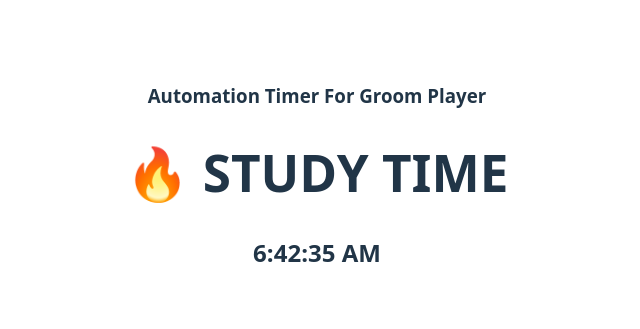
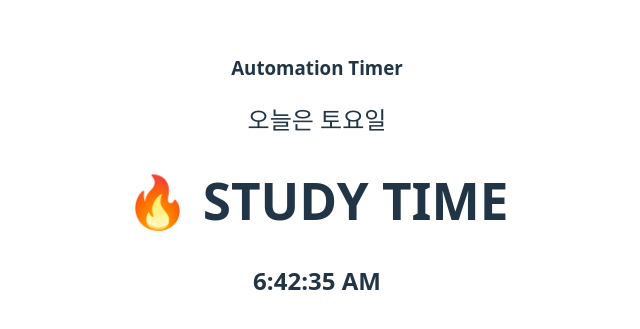
Before and after one commit to lisarnjs/auto-break-time-checker, a React (Vite) app: page / in a window 1280 px wide. Shown: the part 223-552 px from the top of the page, without its empty margins (323-963 px from the left). Built offline with nearby package versions, Linux system fonts and the light colour scheme.

Commit message:
feat: 요일 기능 추가

```diff
--- a/src/App.jsx
+++ b/src/App.jsx
@@ -4,7 +4,8 @@ import "./App.css";
 function App() {
   const [currentTime, setCurrentTime] = useState(new Date());
   const [status, setStatus] = useState("🔥 STUDY TIME");
-
+  const dayToKoreanList = ["일", "월", "화", "수", "목", "금", "토"];
+  const dayToKorean = dayToKoreanList[currentTime.getDay()];
   useEffect(() => {
     const interval = setInterval(() => {
       const now = new Date();
@@ -23,7 +24,8 @@ function App() {
 
   return (
     <>
-      <h3>Automation Timer For Groom Player</h3>
+      <h3>Automation Timer</h3>
+      <h2>오늘은 {dayToKorean}요일</h2>
       <h1>{status}</h1>
       <h2>{currentTime.toLocaleTimeString()}</h2>
     </>
```
